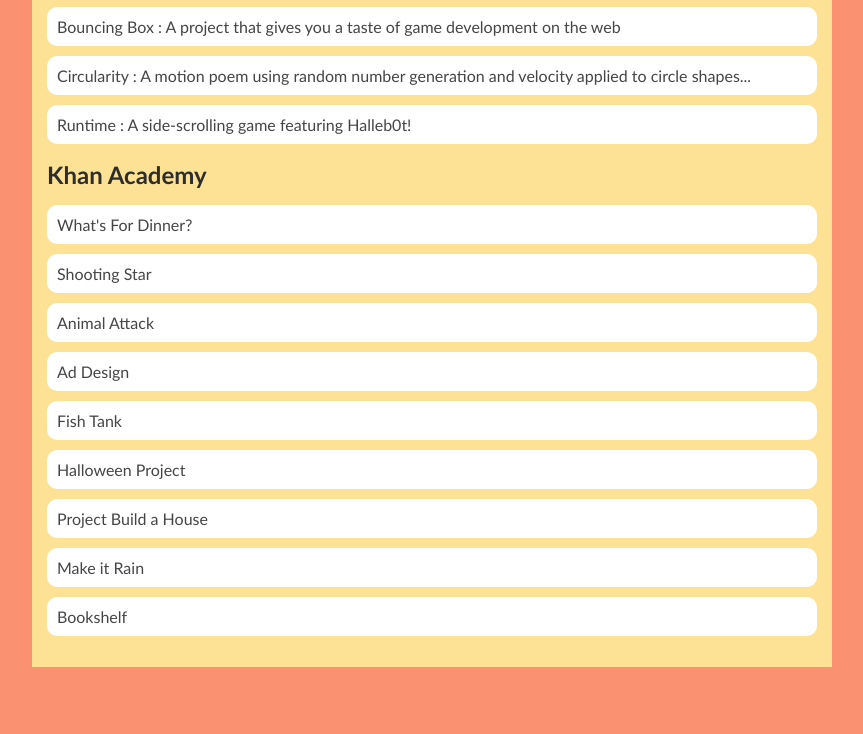
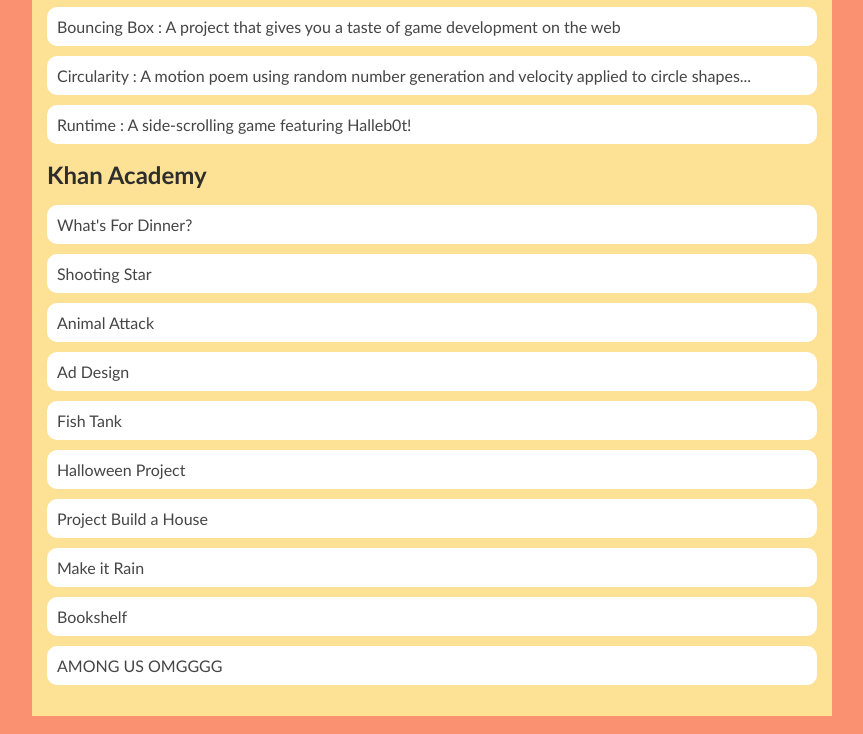
Before and after one commit to andruwcancel1/andruwcancel1.github.io, a plain HTML site: page portfolio.html in a window 1280 px wide. Shown: the part 227-961 px from the top of the page, without its empty margins (208-1071 px from the left). Before the commit the page ends 912 px from the top, so only its background shows below. Drawn offline with Linux system fonts and the light colour scheme.

Commit message:
AMONG ASSSSSSSSS

```diff
--- a/portfolio.html
+++ b/portfolio.html
@@ -35,6 +35,7 @@
                     <li><a href="https://www.khanacademy.org/computer-programming/pizza-structure/5925513698394112">Project Build a House</a></li>
                     <li><a href="https://www.khanacademy.org/computer-programming/wooper-bench/6456641874214912">Make it Rain</a></li>
                     <li><a href="https://www.khanacademy.org/computer-programming/bookshelf-graaaaaagh/6017106086379520">Bookshelf</a></li>
+                    <li><a href="https://www.khanacademy.org/computer-programming/among-us/4679962044579840">AMONG US OMGGGG</a></li>
                 </ul>
         </main>
       </div>
```
